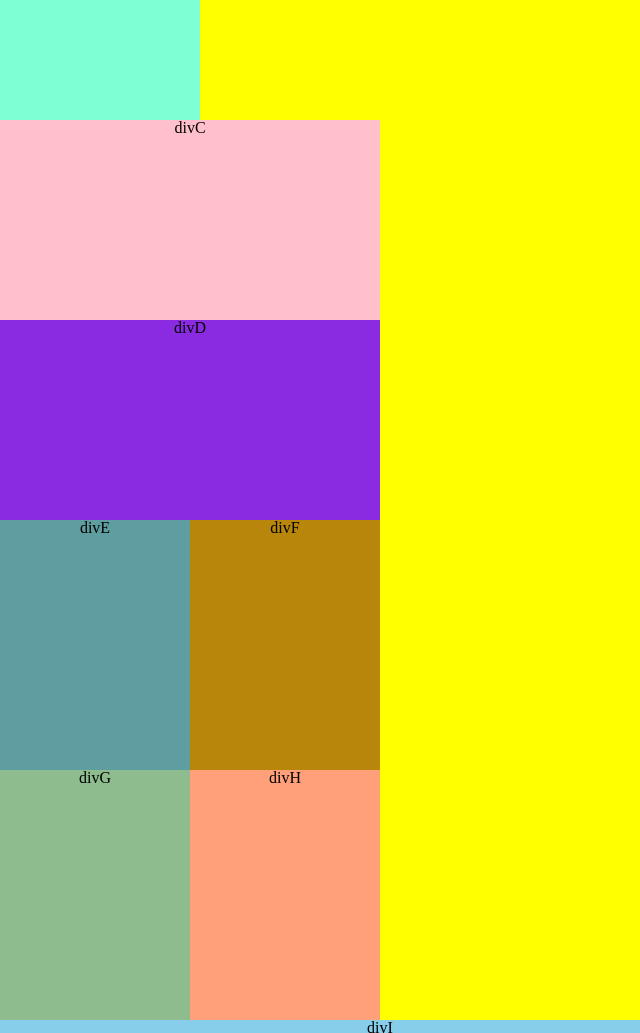
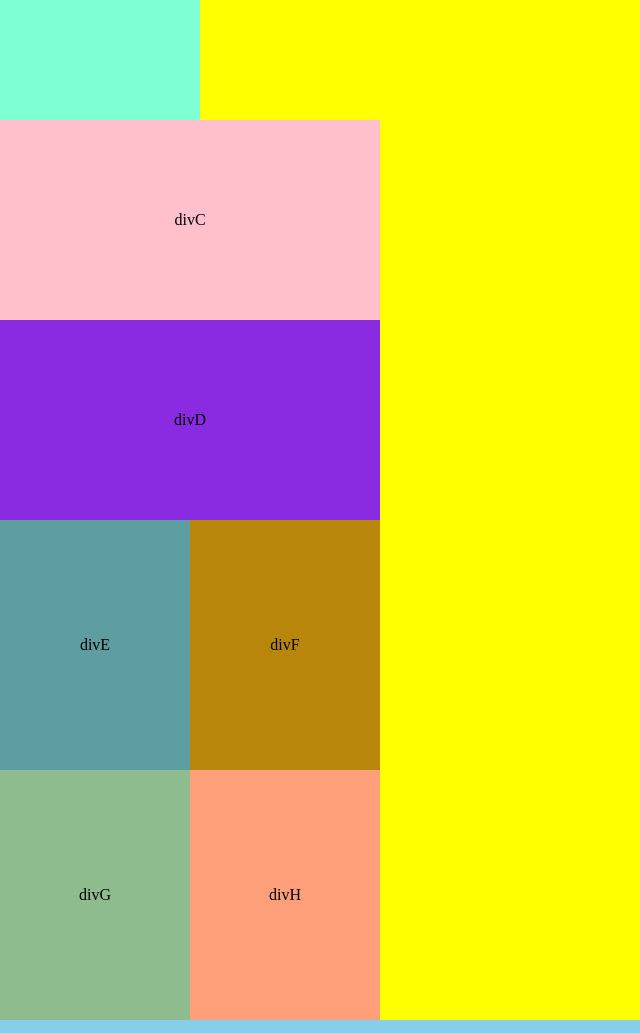
Before and after one commit to ilealm/lab-01, a plain HTML site: page index.html in a window 1280 px wide. Shown: the part 580-1613 px from the top of the page, without its empty margins (0-640 px from the left). Drawn offline with Linux system fonts and the light colour scheme.

Commit message:
Some updates

```diff
--- a/style/layout.css
+++ b/style/layout.css
@@ -6,11 +6,20 @@ Divide the page into sections. Layouts hold one or more modules together.
   width: 480px;
   height: 100%;
   justify-content: center;
+
+}
+
+#divA, #divB, #divC, #divD, #divE, #divF, #divG, #divH, #divI
+{
+  display: flex;
+  align-items: center;
+  justify-content: center;
 }
 
 #divA {
   height: 75px;
   background-color: aqua;
+
 }
 
 #divB {
@@ -73,21 +82,28 @@ Divide the page into sections. Layouts hold one or more modules together.
   #divB {
     width: 200px;
     height: 600px;
+    /* float: left; not needed*/
   }
 
   #divC {
     clear: both;
-    /* position: absolute; */
     width: 380px;
     height: 200px;
-    /* float: left; */
+    float: left;
+
+
   }
 
   #divD {
     width: 380px;
     height: 200px;
 
+    float: left;
   }
+
+#divEF, #divGH {
+  float: left;
+}
 
   #divE, #divF, #divG, #divH {
     width: 190px;
```
